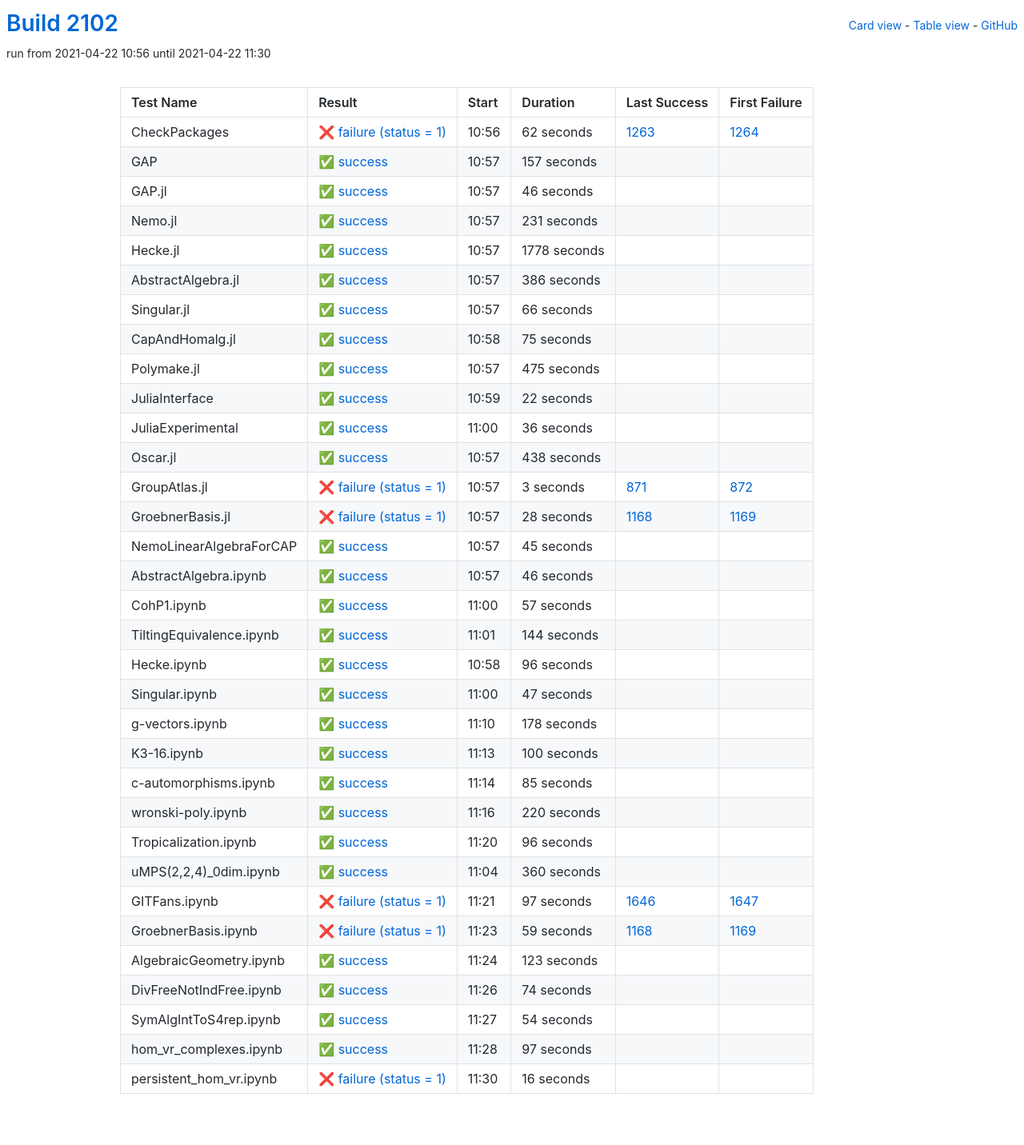
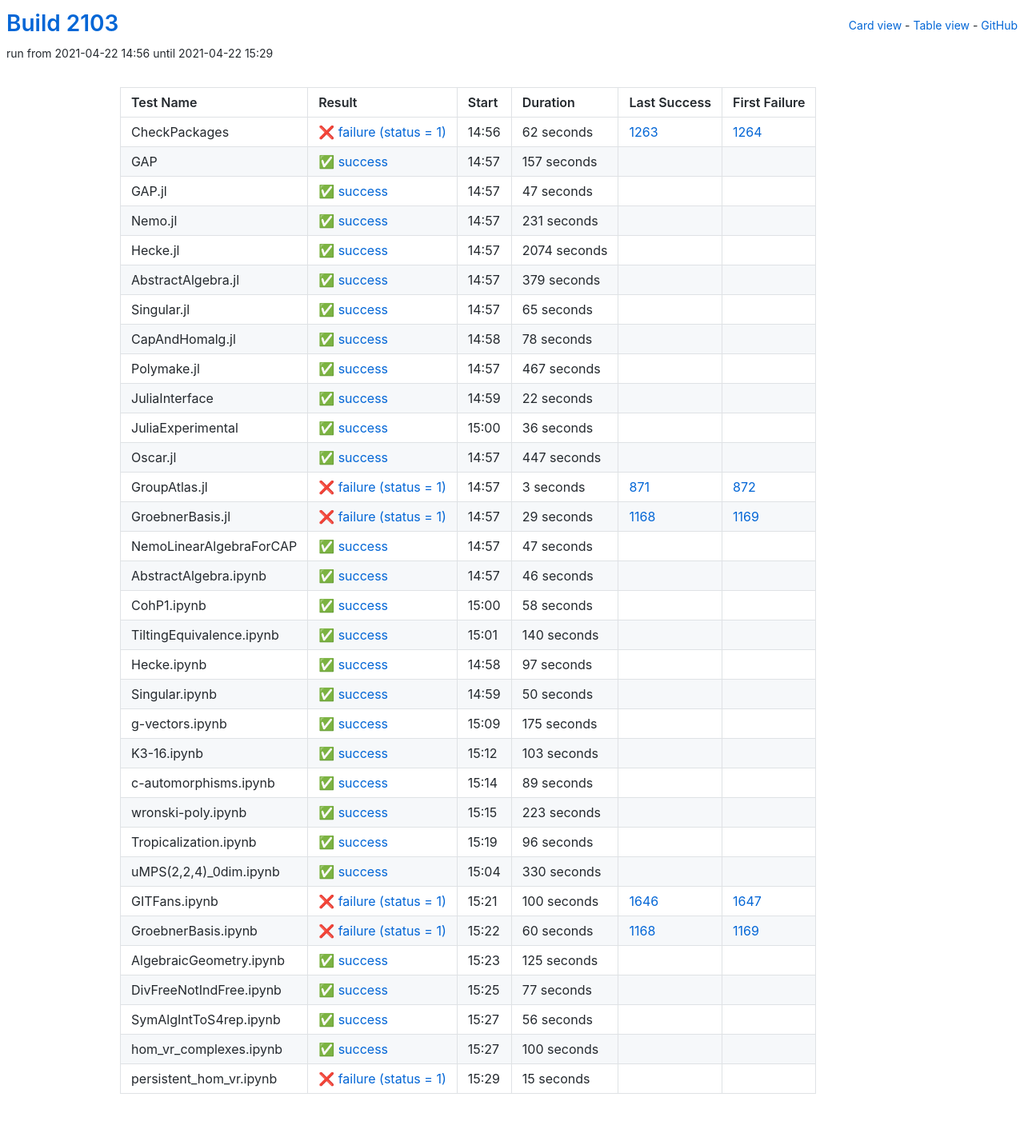
Before and after one commit to oscar-system/oscar-ci-status-stable, a Jekyll site: the page built from table.html, in a window 1280 px wide. Shown: the whole page at 80% size. Built offline with Jekyll 4.4.1, drawn with Linux system fonts in a browser that asks for light colours.

Commit message:
Build #2103

```diff
--- a/_data/ci.yml
+++ b/_data/ci.yml
@@ -1,6 +1,6 @@
 ---
-build: 2102
-build_url: https://oscarci.mathematik.uni-kl.de/job/oscar-stable/2102/
+build: 2103
+build_url: https://oscarci.mathematik.uni-kl.de/job/oscar-stable/2103/
 job: oscar-stable
 organization: oscar-system
 repo: oscar-ci-status-stable
@@ -8,8 +8,8 @@ repourl: https://github.com/oscar-system/oscar-ci-status-stable
 tests:
 - name: CheckPackages
   id: checkpackages
-  log: https://oscarci.mathematik.uni-kl.de/job/oscar-stable/2102/artifact/logs/build-2102/CheckPackages.log
-  start: 2021-04-22 10:56
+  log: https://oscarci.mathematik.uni-kl.de/job/oscar-stable/2103/artifact/logs/build-2103/CheckPackages.log
+  start: 2021-04-22 14:56
   success: false
   exitcode: 1
   status: failure
@@ -20,8 +20,8 @@ tests:
   first_failure_url: https://oscarci.mathematik.uni-kl.de/job/oscar-stable/1264/
 - name: GAP
   id: gap
-  log: https://oscarci.mathematik.uni-kl.de/job/oscar-stable/2102/artifact/logs/build-2102/GAP.log
-  start: 2021-04-22 10:57
+  log: https://oscarci.mathematik.uni-kl.de/job/oscar-stable/2103/artifact/logs/build-2103/GAP.log
+  start: 2021-04-22 14:57
   success: true
   exitcode: 0
   status: success
@@ -32,20 +32,20 @@ tests:
   first_failure_url:
 - name: GAP.jl
   id: gap-jl
-  log: https://oscarci.mathematik.uni-kl.de/job/oscar-stable/2102/artifact/logs/build-2102/GAP.jl.log
-  start: 2021-04-22 10:57
+  log: https://oscarci.mathematik.uni-kl.de/job/oscar-stable/2103/artifact/logs/build-2103/GAP.jl.log
+  start: 2021-04-22 14:57
   success: true
   exitcode: 0
   status: success
-  duration: 46
+  duration: 47
   last_success: false
   last_success_url:
   first_failure: false
   first_failure_url:
 - name: Nemo.jl
   id: nemo-jl
-  log: https://oscarci.mathematik.uni-kl.de/job/oscar-stable/2102/artifact/logs/build-2102/Nemo.jl.log
-  start: 2021-04-22 10:57
+  log: https://oscarci.mathematik.uni-kl.de/job/oscar-stable/2103/artifact/logs/build-2103/Nemo.jl.log
+  start: 2021-04-22 14:57
   success: true
   exitcode: 0
   status: success
@@ -56,68 +56,68 @@ tests:
   first_failure_url:
 - name: Hecke.jl
   id: hecke-jl
-  log: https://oscarci.mathematik.uni-kl.de/job/oscar-stable/2102/artifact/logs/build-2102/Hecke.jl.log
-  start: 2021-04-22 10:57
+  log: https://oscarci.mathematik.uni-kl.de/job/oscar-stable/2103/artifact/logs/build-2103/Hecke.jl.log
+  start: 2021-04-22 14:57
   success: true
   exitcode: 0
   status: success
-  duration: 1778
+  duration: 2074
   last_success: false
   last_success_url:
   first_failure: false
   first_failure_url:
 - name: AbstractAlgebra.jl
   id: abstractalgebra-jl
-  log: https://oscarci.mathematik.uni-kl.de/job/oscar-stable/2102/artifact/logs/build-2102/AbstractAlgebra.jl.log
-  start: 2021-04-22 10:57
+  log: https://oscarci.mathematik.uni-kl.de/job/oscar-stable/2103/artifact/logs/build-2103/AbstractAlgebra.jl.log
+  start: 2021-04-22 14:57
   success: true
   exitcode: 0
   status: success
-  duration: 386
+  duration: 379
   last_success: false
   last_success_url:
   first_failure: false
   first_failure_url:
 - name: Singular.jl
   id: singular-jl
-  log: https://oscarci.mathematik.uni-kl.de/job/oscar-stable/2102/artifact/logs/build-2102/Singular.jl.log
-  start: 2021-04-22 10:57
+  log: https://oscarci.mathematik.uni-kl.de/job/oscar-stable/2103/artifact/logs/build-2103/Singular.jl.log
+  start: 2021-04-22 14:57
   success: true
   exitcode: 0
   status: success
-  duration: 66
+  duration: 65
   last_success: false
   last_success_url:
   first_failure: false
   first_failure_url:
 - name: CapAndHomalg.jl
   id: capandhomalg-jl
-  log: https://oscarci.mathematik.uni-kl.de/job/oscar-stable/2102/artifact/logs/build-2102/CapAndHomalg.jl.log
-  start: 2021-04-22 10:58
+  log: https://oscarci.mathematik.uni-kl.de/job/oscar-stable/2103/artifact/logs/build-2103/CapAndHomalg.jl.log
+  start: 2021-04-22 14:58
   success: true
   exitcode: 0
   status: success
-  duration: 75
+  duration: 78
   last_success: false
   last_success_url:
   first_failure: false
   first_failure_url:
 - name: Polymake.jl
   id: polymake-jl
-  log: https://oscarci.mathematik.uni-kl.de/job/oscar-stable/2102/artifact/logs/build-2102/Polymake.jl.log
-  start: 2021-04-22 10:57
+  log: https://oscarci.mathematik.uni-kl.de/job/oscar-stable/2103/artifact/logs/build-2103/Polymake.jl.log
+  start: 2021-04-22 14:57
   success: true
   exitcode: 0
   status: success
-  duration: 475
+  duration: 467
   last_success: false
   last_success_url:
   first_failure: false
   first_failure_url:
 - name: JuliaInterface
   id: juliainterface
-  log: https://oscarci.mathematik.uni-kl.de/job/oscar-stable/2102/artifact/logs/build-2102/JuliaInterface.log
-  start: 2021-04-22 10:59
+  log: https://oscarci.mathematik.uni-kl.de/job/oscar-stable/2103/artifact/logs/build-2103/JuliaInterface.log
+  start: 2021-04-22 14:59
   success: true
   exitcode: 0
   status: success
@@ -128,8 +128,8 @@ tests:
   first_failure_url:
 - name: JuliaExperimental
   id: juliaexperimental
-  log: https://oscarci.mathematik.uni-kl.de/job/oscar-stable/2102/artifact/logs/build-2102/JuliaExperimental.log
-  start: 2021-04-22 11:00
+  log: https://oscarci.mathematik.uni-kl.de/job/oscar-stable/2103/artifact/logs/build-2103/JuliaExperimental.log
+  start: 2021-04-22 15:00
   success: true
   exitcode: 0
   status: success
@@ -140,20 +140,20 @@ tests:
   first_failure_url:
 - name: Oscar.jl
   id: oscar-jl
-  log: https://oscarci.mathematik.uni-kl.de/job/oscar-stable/2102/artifact/logs/build-2102/Oscar.jl.log
-  start: 2021-04-22 10:57
+  log: https://oscarci.mathematik.uni-kl.de/job/oscar-stable/2103/artifact/logs/build-2103/Oscar.jl.log
+  start: 2021-04-22 14:57
   success: true
   exitcode: 0
   status: success
-  duration: 438
+  duration: 447
   last_success: false
   last_success_url:
   first_failure: false
   first_failure_url:
 - name: GroupAtlas.jl
   id: groupatlas-jl
-  log: https://oscarci.mathematik.uni-kl.de/job/oscar-stable/2102/artifact/logs/build-2102/GroupAtlas.jl.log
-  start: 2021-04-22 10:57
+  log: https://oscarci.mathematik.uni-kl.de/job/oscar-stable/2103/artifact/logs/build-2103/GroupAtlas.jl.log
+  start: 2021-04-22 14:57
   success: false
   exitcode: 1
   status: failure
@@ -164,32 +164,32 @@ tests:
   first_failure_url: https://oscarci.mathematik.uni-kl.de/job/oscar-stable/872/
 - name: GroebnerBasis.jl
   id: groebnerbasis-jl
-  log: https://oscarci.mathematik.uni-kl.de/job/oscar-stable/2102/artifact/logs/build-2102/GroebnerBasis.jl.log
-  start: 2021-04-22 10:57
+  log: https://oscarci.mathematik.uni-kl.de/job/oscar-stable/2103/artifact/logs/build-2103/GroebnerBasis.jl.log
+  start: 2021-04-22 14:57
   success: false
   exitcode: 1
   status: failure
-  duration: 28
+  duration: 29
   last_success: 1168
   last_success_url: https://oscarci.mathematik.uni-kl.de/job/oscar-stable/1168/
   first_failure: 1169
   first_failure_url: https://oscarci.mathematik.uni-kl.de/job/oscar-stable/1169/
 - name: NemoLinearAlgebraForCAP
   id: nemolinearalgebraforcap
-  log: https://oscarci.mathematik.uni-kl.de/job/oscar-stable/2102/artifact/logs/build-2102/NemoLinearAlgebraForCAP.log
-  start: 2021-04-22 10:57
+  log: https://oscarci.mathematik.uni-kl.de/job/oscar-stable/2103/artifact/logs/build-2103/NemoLinearAlgebraForCAP.log
+  start: 2021-04-22 14:57
   success: true
   exitcode: 0
   status: success
-  duration: 45
+  duration: 47
   last_success: false
   last_success_url:
   first_failure: false
   first_failure_url:
 - name: AbstractAlgebra.ipynb
   id: abstractalgebra-ipynb
-  log: https://oscarci.mathematik.uni-kl.de/job/oscar-stable/2102/artifact/logs/build-2102/AbstractAlgebra.ipynb.log
-  start: 2021-04-22 10:57
+  log: https://oscarci.mathematik.uni-kl.de/job/oscar-stable/2103/artifact/logs/build-2103/AbstractAlgebra.ipynb.log
+  start: 2021-04-22 14:57
   success: true
   exitcode: 0
   status: success
@@ -200,104 +200,104 @@ tests:
   first_failure_url:
 - name: CohP1.ipynb
   id: cohp1-ipynb
-  log: https://oscarci.mathematik.uni-kl.de/job/oscar-stable/2102/artifact/logs/build-2102/CohP1.ipynb.log
-  start: 2021-04-22 11:00
+  log: https://oscarci.mathematik.uni-kl.de/job/oscar-stable/2103/artifact/logs/build-2103/CohP1.ipynb.log
+  start: 2021-04-22 15:00
   success: true
   exitcode: 0
   status: success
-  duration: 57
+  duration: 58
   last_success: false
   last_success_url:
   first_failure: false
   first_failure_url:
 - name: TiltingEquivalence.ipynb
   id: tiltingequivalence-ipynb
-  log: https://oscarci.mathematik.uni-kl.de/job/oscar-stable/2102/artifact/logs/build-2102/TiltingEquivalence.ipynb.log
-  start: 2021-04-22 11:01
+  log: https://oscarci.mathematik.uni-kl.de/job/oscar-stable/2103/artifact/logs/build-2103/TiltingEquivalence.ipynb.log
+  start: 2021-04-22 15:01
   success: true
   exitcode: 0
   status: success
-  duration: 144
+  duration: 140
   last_success: false
   last_success_url:
   first_failure: false
   first_failure_url:
 - name: Hecke.ipynb
   id: hecke-ipynb
-  log: https://oscarci.mathematik.uni-kl.de/job/oscar-stable/2102/artifact/logs/build-2102/Hecke.ipynb.log
-  start: 2021-04-22 10:58
+  log: https://oscarci.mathematik.uni-kl.de/job/oscar-stable/2103/artifact/logs/build-2103/Hecke.ipynb.log
+  start: 2021-04-22 14:58
   success: true
   exitcode: 0
   status: success
-  duration: 96
+  duration: 97
   last_success: false
   last_success_url:
   first_failure: false
   first_failure_url:
 - name: Singular.ipynb
   id: singular-ipynb
-  log: https://oscarci.mathematik.uni-kl.de/job/oscar-stable/2102/artifact/logs/build-2102/Singular.ipynb.log
-  start: 2021-04-22 11:00
+  log: https://oscarci.mathematik.uni-kl.de/job/oscar-stable/2103/artifact/logs/build-2103/Singular.ipynb.log
+  start: 2021-04-22 14:59
   success: true
   exitcode: 0
   status: success
-  duration: 47
+  duration: 50
   last_success: false
   last_success_url:
   first_failure: false
   first_failure_url:
 - name: g-vectors.ipynb
   id: g-vectors-ipynb
-  log: https://oscarci.mathematik.uni-kl.de/job/oscar-stable/2102/artifact/logs/build-2102/g-vectors.ipynb.log
-  start: 2021-04-22 11:10
+  log: https://oscarci.mathematik.uni-kl.de/job/oscar-stable/2103/artifact/logs/build-2103/g-vectors.ipynb.log
+  start: 2021-04-22 15:09
   success: true
   exitcode: 0
   status: success
-  duration: 178
+  duration: 175
   last_success: false
   last_success_url:
   first_failure: false
   first_failure_url:
 - name: K3-16.ipynb
   id: k3-16-ipynb
-  log: https://oscarci.mathematik.uni-kl.de/job/oscar-stable/2102/artifact/logs/build-2102/K3-16.ipynb.log
-  start: 2021-04-22 11:13
+  log: https://oscarci.mathematik.uni-kl.de/job/oscar-stable/2103/artifact/logs/build-2103/K3-16.ipynb.log
+  start: 2021-04-22 15:12
   success: true
   exitcode: 0
   status: success
-  duration: 100
+  duration: 103
   last_success: false
   last_success_url:
   first_failure: false
   first_failure_url:
 - name: c-automorphisms.ipynb
   id: c-automorphisms-ipynb
-  log: https://oscarci.mathematik.uni-kl.de/job/oscar-stable/2102/artifact/logs/build-2102/c-automorphisms.ipynb.log
-  start: 2021-04-22 11:14
+  log: https://oscarci.mathematik.uni-kl.de/job/oscar-stable/2103/artifact/logs/build-2103/c-automorphisms.ipynb.log
+  start: 2021-04-22 15:14
   success: true
   exitcode: 0
   status: success
-  duration: 85
+  duration: 89
   last_success: false
   last_success_url:
   first_failure: false
   first_failure_url:
 - name: wronski-poly.ipynb
   id: wronski-poly-ipynb
-  log: https://oscarci.mathematik.uni-kl.de/job/oscar-stable/2102/artifact/logs/build-2102/wronski-poly.ipynb.log
-  start: 2021-04-22 11:16
+  log: https://oscarci.mathematik.uni-kl.de/job/oscar-stable/2103/artifact/logs/build-2103/wronski-poly.ipynb.log
+  start: 2021-04-22 15:15
   success: true
   exitcode: 0
   status: success
-  duration: 220
+  duration: 223
   last_success: false
   last_success_url:
   first_failure: false
   first_failure_url:
 - name: Tropicalization.ipynb
   id: tropicalization-ipynb
-  log: https://oscarci.mathematik.uni-kl.de/job/oscar-stable/2102/artifact/logs/build-2102/Tropicalization.ipynb.log
-  start: 2021-04-22 11:20
+  log: https://oscarci.mathematik.uni-kl.de/job/oscar-stable/2103/artifact/logs/build-2103/Tropicalization.ipynb.log
+  start: 2021-04-22 15:19
   success: true
   exitcode: 0
   status: success
@@ -308,96 +308,96 @@ tests:
   first_failure_url:
 - name: uMPS(2,2,4)_0dim.ipynb
   id: umps-2-2-4-0dim-ipynb
-  log: https://oscarci.mathematik.uni-kl.de/job/oscar-stable/2102/artifact/logs/build-2102/uMPS-2-2-4-_0dim.ipynb.log
-  start: 2021-04-22 11:04
+  log: https://oscarci.mathematik.uni-kl.de/job/oscar-stable/2103/artifact/logs/build-2103/uMPS-2-2-4-_0dim.ipynb.log
+  start: 2021-04-22 15:04
   success: true
   exitcode: 0
   status: success
-  duration: 360
+  duration: 330
   last_success: false
   last_success_url:
   first_failure: false
   first_failure_url:
 - name: GITFans.ipynb
   id: gitfans-ipynb
-  log: https://oscarci.mathematik.uni-kl.de/job/oscar-stable/2102/artifact/logs/build-2102/GITFans.ipynb.log
-  start: 2021-04-22 11:21
+  log: https://oscarci.mathematik.uni-kl.de/job/oscar-stable/2103/artifact/logs/build-2103/GITFans.ipynb.log
+  start: 2021-04-22 15:21
   success: false
   exitcode: 1
   status: failure
-  duration: 97
+  duration: 100
   last_success: 1646
   last_success_url: https://oscarci.mathematik.uni-kl.de/job/oscar-stable/1646/
   first_failure: 1647
   first_failure_url: https://oscarci.mathematik.uni-kl.de/job/oscar-stable/1647/
 - name: GroebnerBasis.ipynb
   id: groebnerbasis-ipynb
-  log: https://oscarci.mathematik.uni-kl.de/job/oscar-stable/2102/artifact/logs/build-2102/GroebnerBasis.ipynb.log
-  start: 2021-04-22 11:23
+  log: https://oscarci.mathematik.uni-kl.de/job/oscar-stable/2103/artifact/logs/build-2103/GroebnerBasis.ipynb.log
+  start: 2021-04-22 15:22
   success: false
   exitcode: 1
   status: failure
-  duration: 59
+  duration: 60
   last_success: 1168
   last_success_url: https://oscarci.mathematik.uni-kl.de/job/oscar-stable/1168/
   first_failure: 1169
   first_failure_url: https://oscarci.mathematik.uni-kl.de/job/oscar-stable/1169/
 - name: AlgebraicGeometry.ipynb
   id: algebraicgeometry-ipynb
-  log: https://oscarci.mathematik.uni-kl.de/job/oscar-stable/2102/artifact/logs/build-2102/AlgebraicGeometry.ipynb.log
-  start: 2021-04-22 11:24
+  log: https://oscarci.mathematik.uni-kl.de/job/oscar-stable/2103/artifact/logs/build-2103/AlgebraicGeometry.ipynb.log
+  start: 2021-04-22 15:23
   success: true
   exitcode: 0
   status: success
-  duration: 123
+  duration: 125
   last_success: false
   last_success_url:
   first_failure: false
   first_failure_url:
 - name: DivFreeNotIndFree.ipynb
   id: divfreenotindfree-ipynb
-  log: https://oscarci.mathematik.uni-kl.de/job/oscar-stable/2102/artifact/logs/build-2102/DivFreeNotIndFree.ipynb.log
-  start: 2021-04-22 11:26
+  log: https://oscarci.mathematik.uni-kl.de/job/oscar-stable/2103/artifact/logs/build-2103/DivFreeNotIndFree.ipynb.log
+  start: 2021-04-22 15:25
   success: true
   exitcode: 0
   status: success
-  duration: 74
+  duration: 77
   last_success: false
   last_success_url:
   first_failure: false
   first_failure_url:
 - name: SymAlgIntToS4rep.ipynb
   id: symalginttos4rep-ipynb
-  log: https://oscarci.mathematik.uni-kl.de/job/oscar-stable/2102/artifact/logs/build-2102/SymAlgIntToS4rep.ipynb.log
-  start: 2021-04-22 11:27
+  log: https://oscarci.mathematik.uni-kl.de/job/oscar-stable/2103/artifact/logs/build-2103/SymAlgIntToS4rep.ipynb.log
+  start: 2021-04-22 15:27
   success: true
   exitcode: 0
   status: success
-  duration: 54
+  duration: 56
   last_success: false
   last_success_url:
   first_failure: false
   first_failure_url:
 - name: hom_vr_complexes.ipynb
   id: hom-vr-complexes-ipynb
-  log: https://oscarci.mathematik.uni-kl.de/job/oscar-stable/2102/artifact/logs/build-2102/hom_vr_complexes.ipynb.log
-  start: 2021-04-22 11:28
+  log: https://oscarci.mathematik.uni-kl.de/job/oscar-stable/2103/artifact/logs/build-2103/hom_vr_complexes.ipynb.log
+  start: 2021-04-22 15:27
   success: true
   exitcode: 0
   status: success
-  duration: 97
+  duration: 100
   last_success: false
   last_success_url:
   first_failure: false
   first_failure_url:
 - name: persistent_hom_vr.ipynb
   id: persistent-hom-vr-ipynb
-  log: https://oscarci.mathematik.uni-kl.de/job/oscar-stable/2102/artifact/logs/build-2102/persistent_hom_vr.ipynb.log
-  start: 2021-04-22 11:30
+  log: https://oscarci.mathematik.uni-kl.de/job/oscar-stable/2103/artifact/logs/build-2103/persistent_hom_vr.ipynb.log
+  start: 2021-04-22 15:29
   success: false
   exitcode: 1
   status: failure
-  duration: 16
+  duration: 15
   last_success: false
   last_success_url:
   first_failure: false
```
Also changed, not shown: README.md.
